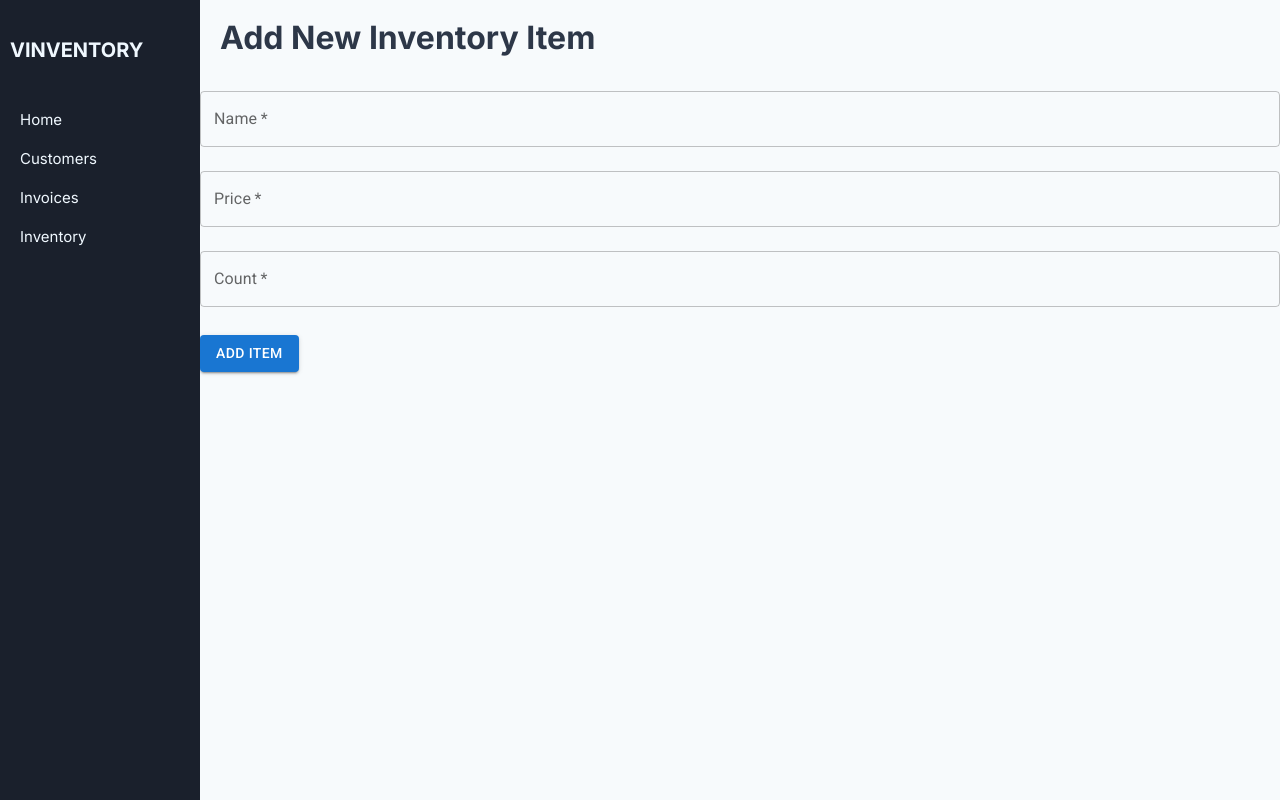
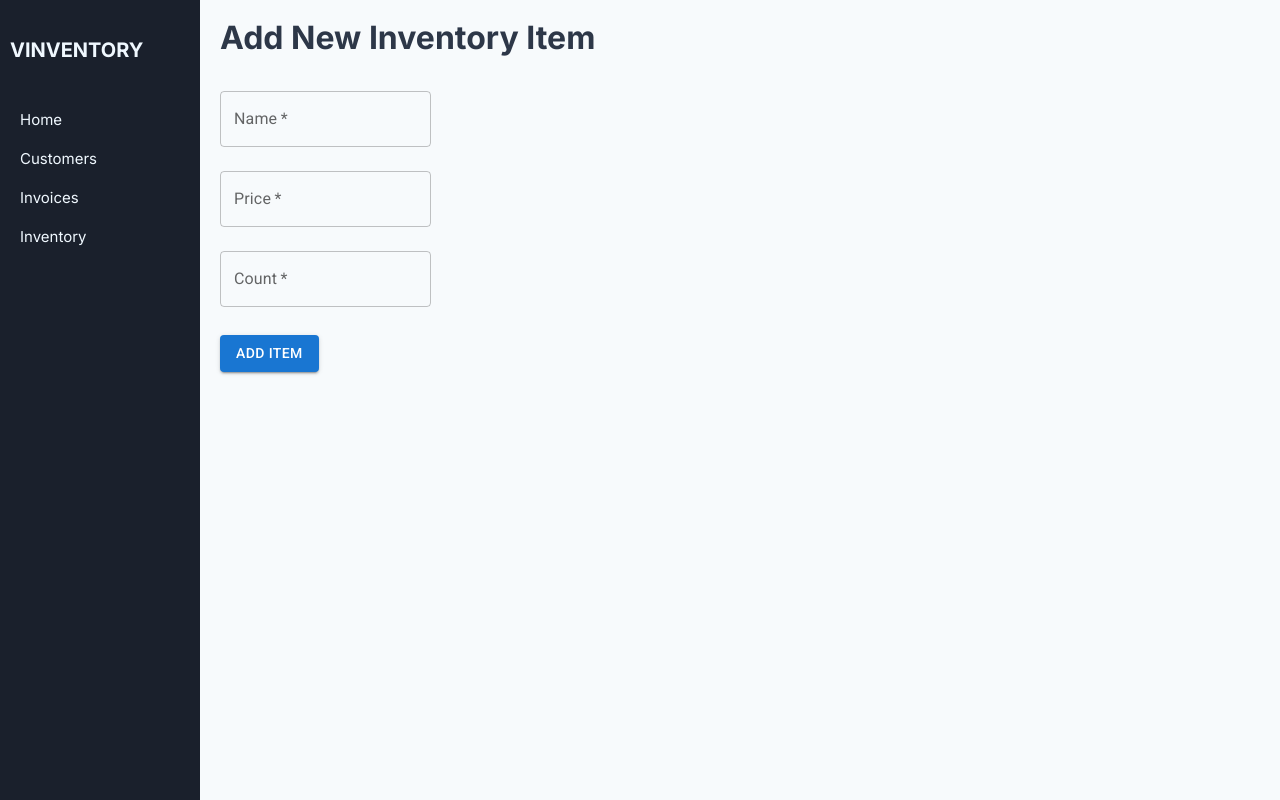
Before and after one commit to vijayarajsdev/Vinventory, a React (Vite) app: page /newinventory in a window 1280 px wide. Built offline with nearby package versions, Linux system fonts and the light colour scheme; what @react-pdf/renderer would draw is missing.

Commit message:
inventory changes

```diff
--- a/src/Components/NewInventoryItem.jsx
+++ b/src/Components/NewInventoryItem.jsx
@@ -51,14 +51,13 @@ const AddInventory = () => {
   return (
     <div>
       <h2>{id ? "Edit Inventory Item" : "Add New Inventory Item"}</h2>
-      <form onSubmit={handleSubmit}>
+      <form onSubmit={handleSubmit} style={{display: "flex", flexDirection: "column", maxWidth: "500px",alignItems:"flex-start",marginLeft: "20px"}}>
         <TextField
           label="Name"
           name="name"
           value={formData.name}
           onChange={handleChange}
           required
-          fullWidth
           margin="normal"
         />
         <TextField
@@ -68,7 +67,6 @@ const AddInventory = () => {
           value={formData.price}
           onChange={handleChange}
           required
-          fullWidth
           margin="normal"
         />
         <TextField
@@ -78,7 +76,6 @@ const AddInventory = () => {
           value={formData.count}
           onChange={handleChange}
           required
-          fullWidth
           margin="normal"
         />
         <Button
```
